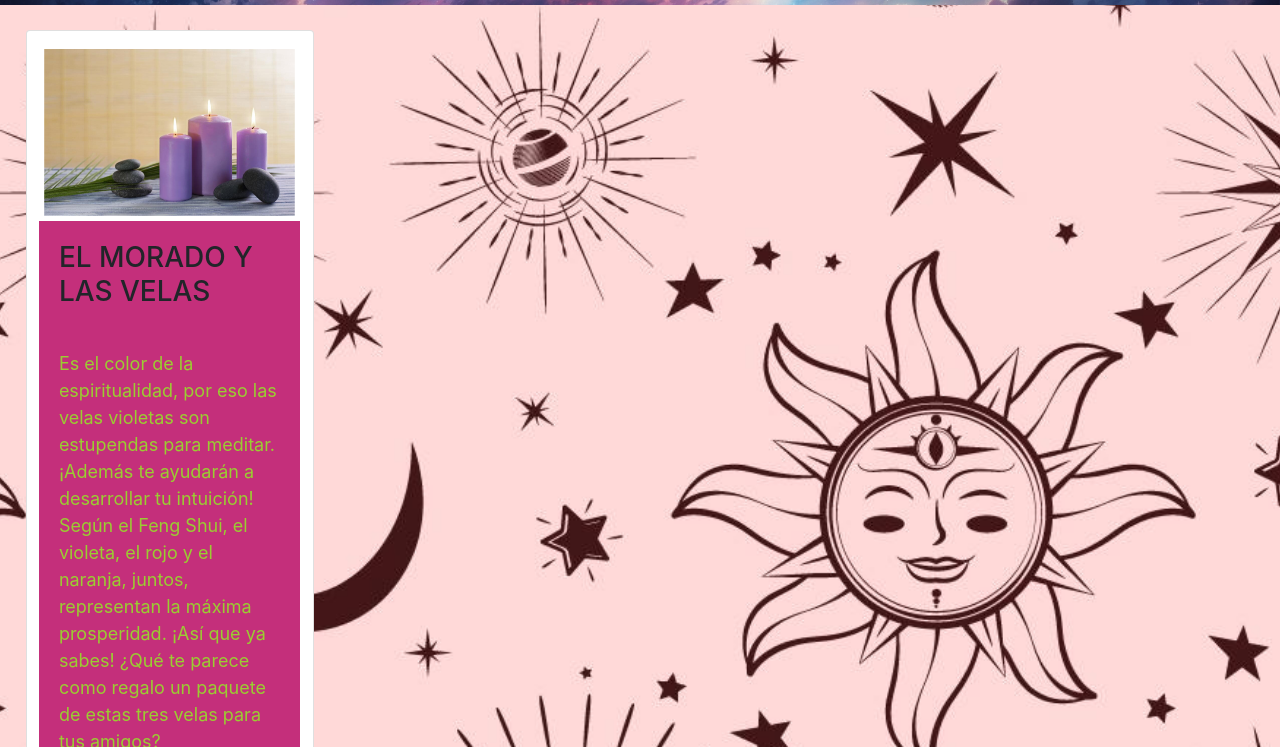
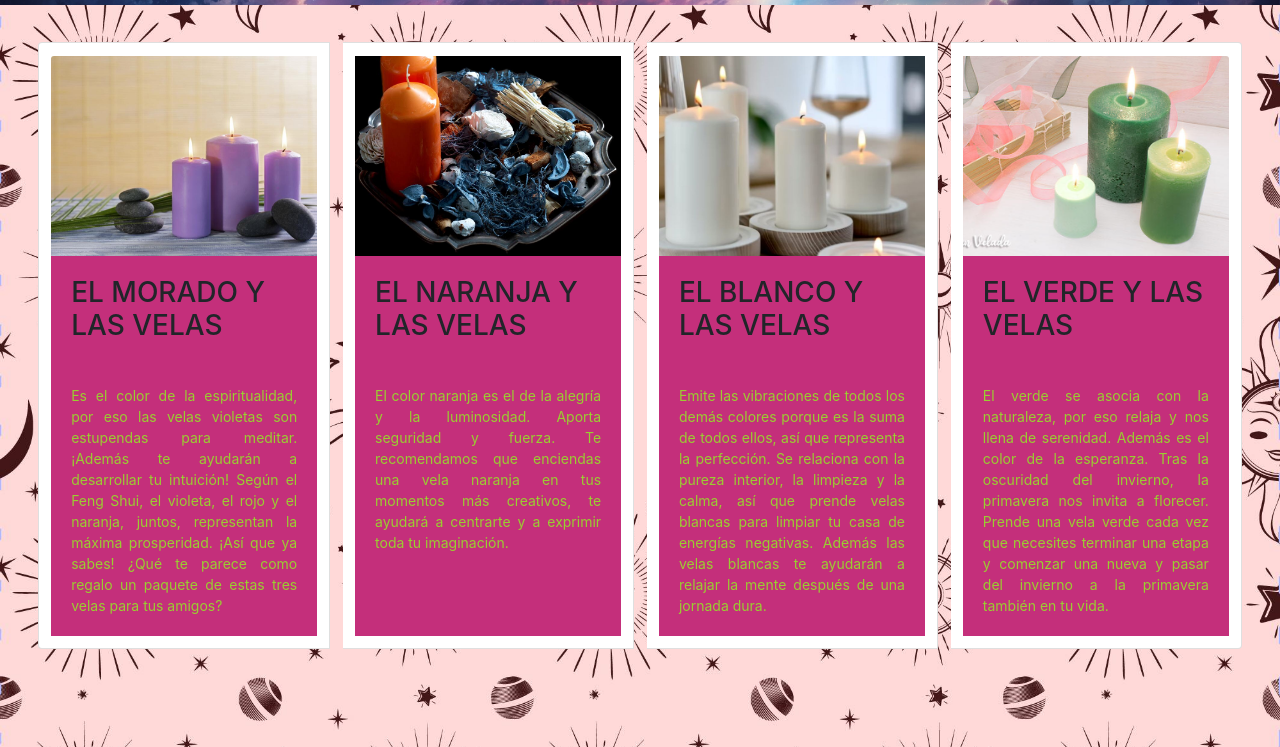
Before and after one commit to matiassg88/esoterismo, a plain HTML site: page velas.html in a window 1280 px wide. Shown: the part 53-800 px from the top of the page. Drawn offline with nearby package versions, Linux system fonts and the light colour scheme.

Commit message:
actualizado con ayuda gpt :(

```diff
--- a/Estilos.css
+++ b/Estilos.css
@@ -26,7 +26,7 @@ p{
     padding-top: 15%;
     font-size: large;
     font-size-adjust: none;
-    text-align: justify;
+    text-align: left;
     color: yellowgreen;
 }
 header button{
@@ -75,37 +75,56 @@ header button{
     -webkit-text-stroke: 2px black; /* Tamaño y color del contorno del texto para navegadores WebKit (Safari, Chrome) */
     text-stroke: 2px black; /* Tamaño y color del contorno del texto para navegadores estándar */
 }
-.Lista-Card{
+
+#btn-buscar:hover{
+    background-color: #c42f7b;
+ }
+
+
+/*velas html*/
+
+.Lista-Card {
+    display: flex;
+    flex-wrap: wrap;
     padding: 2%;
     background-color: transparent;
 }
-.card{
+
+.card-group {
     display: flex;
     flex-wrap: wrap;
+    width: 100%;
+}
+
+.card {
+    flex: 1 0 calc(25% - 2%);
     padding: 1%;
     background-color: #28a745;
-}
-.card-img-top{
-    padding: 2%;
-    flex: 1 0 calc(50% - 2%); /* Ancho del 50% con espacio para el margen */
     box-sizing: border-box;
-
-}
-.card-text{
-    text-align: left;
-    background-color: transparent;
-
+    margin: 1%;
 }
 
-.card-body{
-    padding: 2%;
-    flex: 1 0 calc(50% - 2%); /* Ancho del 50% con espacio para el margen */
+.img {
+    width: 100%;
+    height: 200px; /* Ajustar la altura deseada para las imágenes */
+    overflow: hidden; /* Para recortar las imágenes que puedan exceder la altura */
+}
+
+.img img {
+    width: 100%;
+    height: 100%;
+    object-fit: cover; /* Ajustar la imagen para que ocupe todo el espacio y se recorte si es necesario */
+}
+
+.card-body {
+    width: 100%;
     box-sizing: border-box;
     background-color: #c42f7b;
-
-
+    padding: 1%; /* Ajustar el espaciado del texto dentro de la tarjeta */
 }
 
-#btn-buscar:hover{
-   background-color: #c42f7b;
+.card-text {
+    font-size: 14px; /* Ajustar el tamaño de la fuente según sea necesario */
+    text-align: justify;
+    color: yellowgreen;
 }
--- a/velas.html
+++ b/velas.html
@@ -59,18 +59,26 @@
 
   <section class="Lista-Card" name="vela-Producto">
 
+    <div class="card-group">
       <div class="card" style="width: 18rem;">
+
+        <div class="img">
           <img src="velas-IMG/velas moraas.jpeg" class="card-img-top" alt="...">
+        </div>
+
         <div class="card-body">
           <h3>EL MORADO Y LAS VELAS</h3>
           <p class="card-text">Es el color de la espiritualidad, por eso las velas violetas son estupendas para meditar.
-          ¡Además te ayudarán a desarrollar tu intuición! Según el Feng Shui, el violeta, el rojo y el naranja, juntos,
+            ¡Además te ayudarán a desarrollar tu intuición! Según el Feng Shui, el violeta, el rojo y el naranja,
+            juntos,
             representan la máxima prosperidad.
             ¡Así que ya sabes! ¿Qué te parece como regalo un paquete de estas tres velas para tus amigos?</p>
         </div>
       </div>
       <div class="card" style="width: 18rem;">
+        <div class="img">
           <img src="velas-IMG/vela naranja.jpeg" class="card-img-top" alt="...">
+        </div>
         <div class="card-body">
           <h3>EL NARANJA Y LAS VELAS</h3>
           <p class="card-text">El color naranja es el de la alegría y la luminosidad. Aporta seguridad y fuerza.
@@ -79,7 +87,9 @@
         </div>
       </div>
       <div class="card" style="width: 18rem;">
+        <div class="img">
           <img src="velas-IMG/significado-de-velas-blancas-1565379.jpg" class="card-img-top" alt="...">
+        </div>
         <div class="card-body">
           <h3>EL BLANCO Y LAS VELAS</h3>
           <p class="card-text">Emite las vibraciones de todos los demás colores porque es la suma de todos ellos,
@@ -89,7 +99,9 @@
         </div>
       </div>
       <div class="card" style="width: 18rem;">
+        <div class="img">
           <img src="velas-IMG/como-hacer-velas-verde.jpg" class="card-img-top" alt="...">
+        </div>
         <div class="card-body">
           <h3>EL VERDE Y LAS VELAS</h3>
           <p class="card-text">El verde se asocia con la naturaleza, por eso relaja y nos llena de serenidad.
@@ -98,6 +110,8 @@
             a la primavera también en tu vida.</p>
         </div>
       </div>
+    </div>
+
   </section>
 
   <script src="https://code.jquery.com/jquery-3.5.1.slim.min.js"
```
Lines whose indentation alone changed are shown as unchanged.
